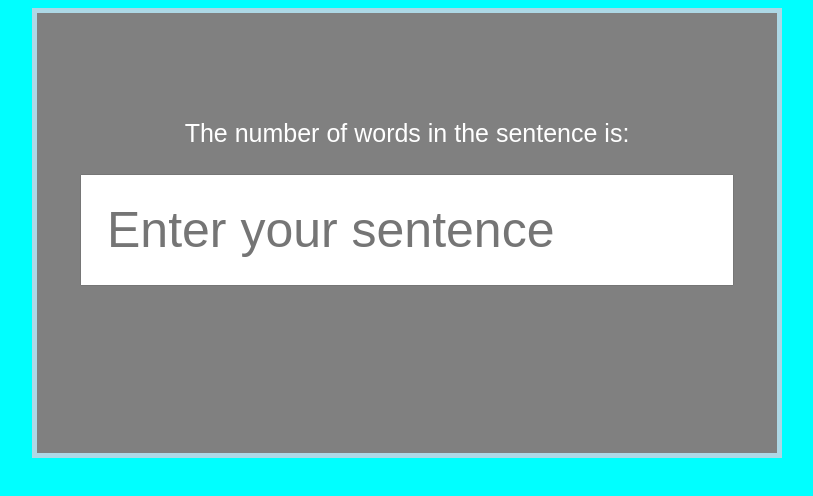
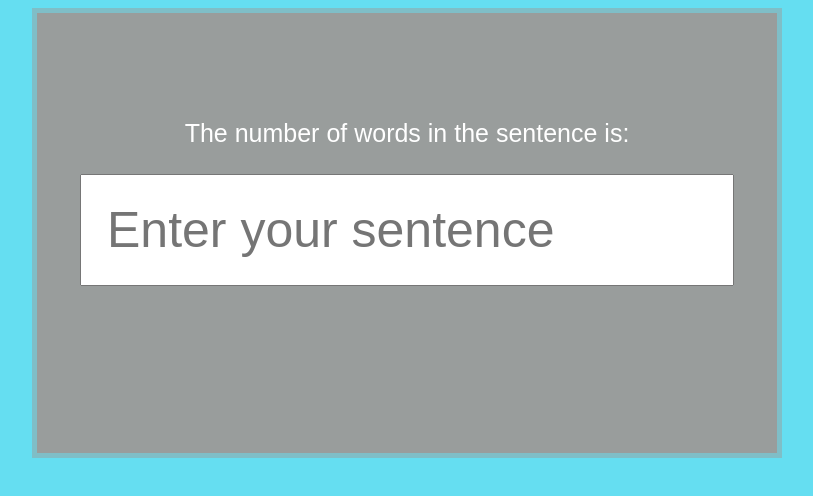
Before and after one commit to Viollah/word_widget, a plain HTML site: page index.html in a window 1280 px wide. Shown: the whole page, without its empty margins (292-1105 px from the left). Drawn offline with Linux system fonts and the light colour scheme.

Commit message:
edited style

```diff
--- a/style.css
+++ b/style.css
@@ -1,5 +1,5 @@
 body {
-    background-color: aqua;
+    background-color: #65DEF1;
     font-family: Arial, Helvetica, sans-serif;
 }
 
@@ -8,7 +8,7 @@ body {
     margin: auto;
     height:10em;
     padding: 0.5em;
-    background-color: grey;
+    background-color: #999D9C;
 	align-items: center;
 	margin: 0 25%;
 	text-align: center;
@@ -19,7 +19,7 @@ body {
     height: 450px;
     color: #fff;
     font-size: 25px;
-    border: 5px solid lightblue;
+    border: 5px solid #7FBEC7;
 }
 
 .sentence {
```
